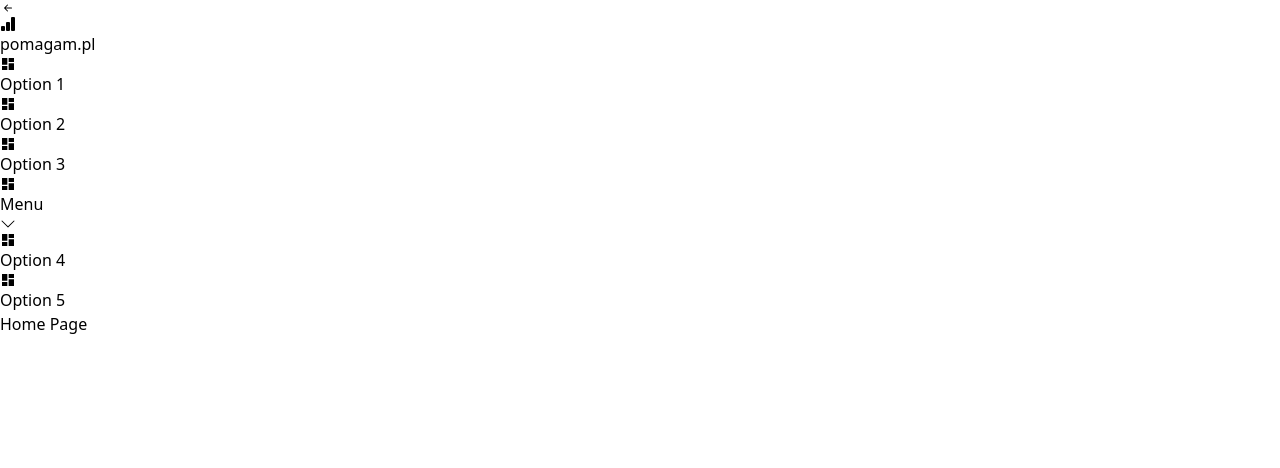
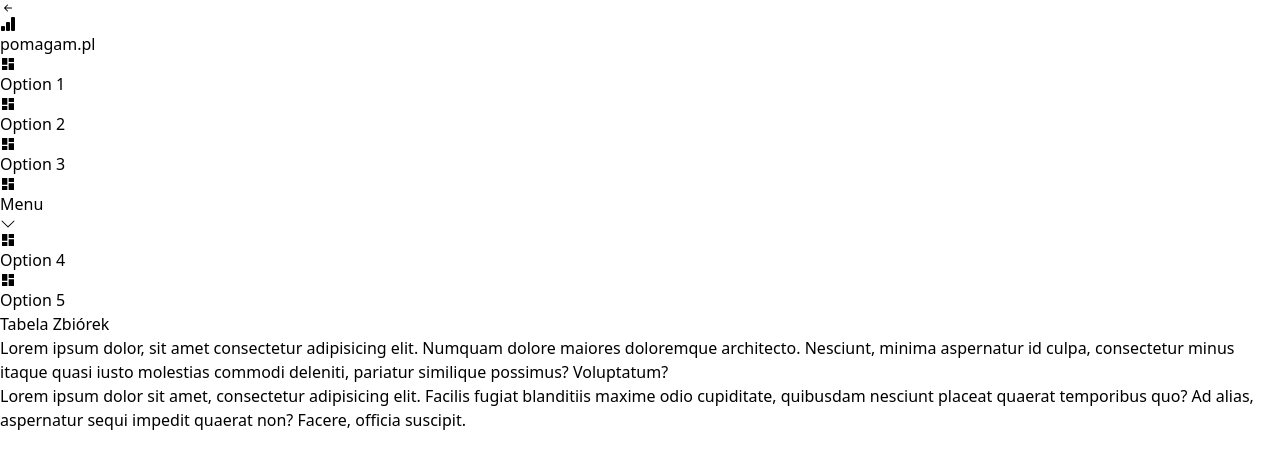
Before and after one commit to NowakBartlomiej/pomagam-scraper, a React (Vite) app in the folder react/: page / in a window 1280 px wide. Shown: the top 468 px of the page. Built offline with nearby package versions, Linux system fonts and the light colour scheme.

Commit message:
Created Table Page

```diff
--- a/react/src/App.jsx
+++ b/react/src/App.jsx
@@ -1,11 +1,14 @@
 import { Sidebar } from "./components/Sidebar"
+import TablePage from "./pages/TablePage"
 
 function App() {
 
   return (
     <div className="flex">
       <Sidebar />
-      <h1 className="p-7 text-2xl">Home Page</h1>
+      <div className="p-6 pl-10">
+        <TablePage />
+      </div>
     </div>
   )
 }
--- /dev/null
+++ b/react/src/pages/TablePage.jsx
@@ -0,0 +1,17 @@
+import React from 'react'
+import { Header } from '../components/Header'
+
+const TablePage = () => {
+  return (
+    <div>
+        <Header title="Tabela Zbiórek"/>
+
+        <div>
+            <p>Lorem ipsum dolor, sit amet consectetur adipisicing elit. Numquam dolore maiores doloremque architecto. Nesciunt, minima aspernatur id culpa, consectetur minus itaque quasi iusto molestias commodi deleniti, pariatur similique possimus? Voluptatum?</p>
+            <p>Lorem ipsum dolor sit amet, consectetur adipisicing elit. Facilis fugiat blanditiis maxime odio cupiditate, quibusdam nesciunt placeat quaerat temporibus quo? Ad alias, aspernatur sequi impedit quaerat non? Facere, officia suscipit.</p>
+        </div>
+    </div>
+  )
+}
+
+export default TablePage
```
